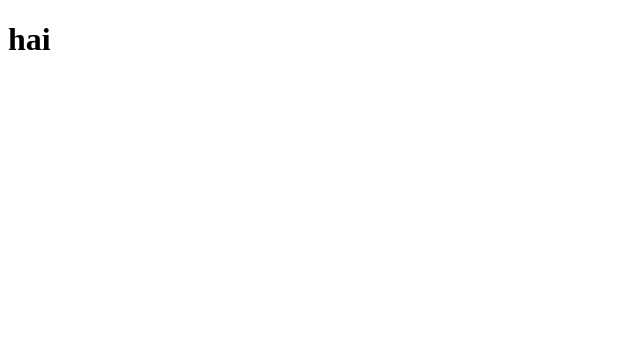
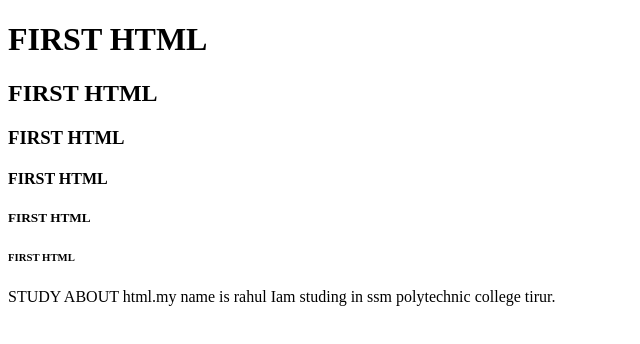
Before and after one commit to RahulPuzhakkal/Test_page, a plain HTML site: page index.html in a window 1280 px wide. Shown: the whole page, without its empty margins (0-640 px from the left). Drawn offline with Linux system fonts and the light colour scheme.

Commit message:
tilte tags

```diff
--- a/index.html
+++ b/index.html
@@ -11,6 +11,12 @@
 </head>
 
 <body>
-    <h1>hai</h1>
+    <h1>FIRST HTML</h1>
+    <h2>FIRST HTML</h2>
+    <h3>FIRST HTML</h3>
+    <h4>FIRST HTML</h4>
+    <h5>FIRST HTML</h5>
+    <h6>FIRST HTML</h6>
+    <P>STUDY ABOUT html.my name is rahul Iam studing in ssm polytechnic college tirur.</p>
 </body>
 </html>
```
